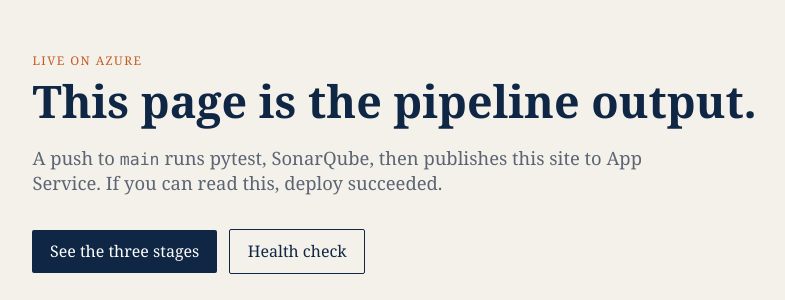
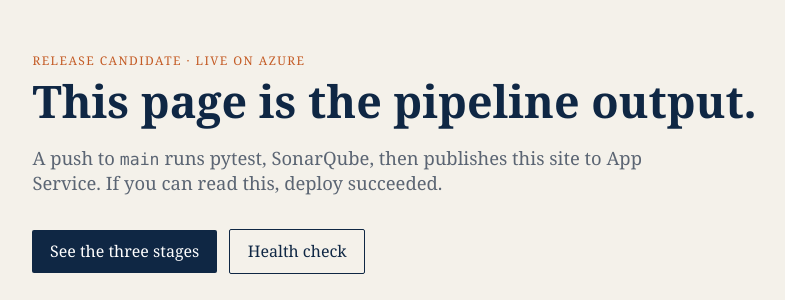
Before and after one commit to vishal20034/branch-rule-test, a Flask app: page / in a window 1280 px wide. Shown: the part 55-355 px from the top of the page, without its empty margins (70-855 px from the left). Run offline with Flask 3, Linux system fonts and the light colour scheme.

Commit message:
Mark home page as release candidate
Open this into rc/full-website (feat → rc), not directly into main.

```diff
--- a/templates/index.html
+++ b/templates/index.html
@@ -1,7 +1,7 @@
 {% extends "base.html" %}
 {% block body %}
 <section class="hero">
-  <p class="kicker">Live on Azure</p>
+  <p class="kicker">Release candidate · Live on Azure</p>
   <h1>This page is the pipeline output.</h1>
   <p class="lead">
     A push to <code>main</code> runs pytest, SonarQube, then publishes this site
```
